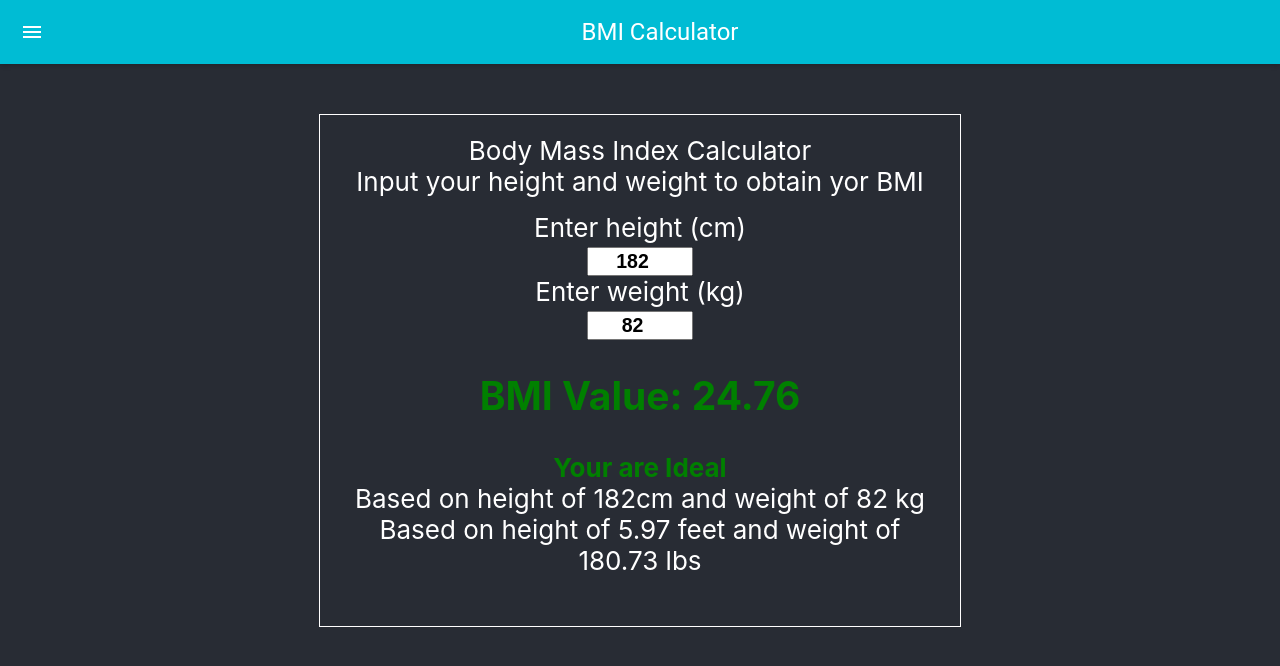
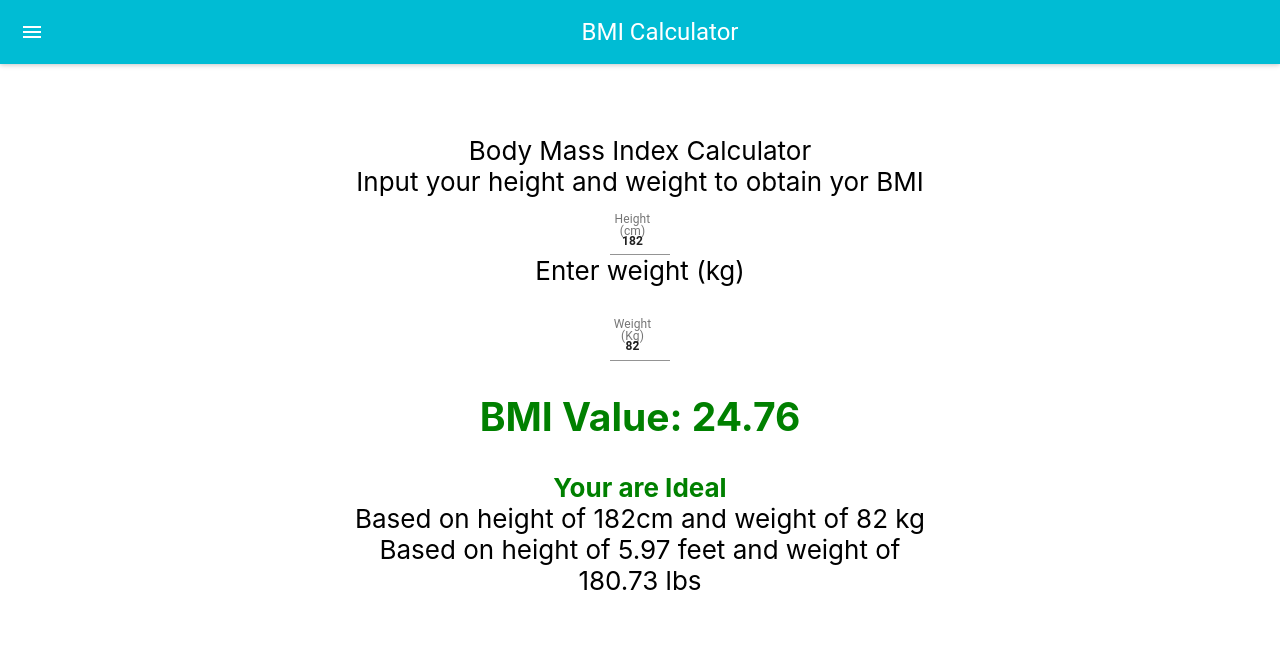
Before and after one commit to maxgdev/bmi-calculator, a React (Create React App) app: page / in a window 1280 px wide. Shown: the top 666 px of the page. Built offline with nearby package versions, Linux system fonts and the light colour scheme.

Commit message:
Replaced generic input with material-ui TextField

```diff
--- a/src/App.css
+++ b/src/App.css
@@ -1,6 +1,6 @@
 body {
   text-align: center;
-  background-color: #282c34;
+  /* background-color: #282c34; */
 }
 .bmivalue {
   font-weight: 600;
@@ -23,7 +23,7 @@ body {
   padding-top: 20px;
   padding-bottom: 50px;
   border: 1px solid white;
-  color: white;
+  /* color: white; */
   font-size: calc(10px + 2vmin);
 }
 .inputClass input {
--- a/src/components/getInput.js
+++ b/src/components/getInput.js
@@ -1,21 +1,23 @@
 import React from  "react";
+import TextField from '@material-ui/core/TextField';
 
 export default function GetInputs({ height, weight, hfn, wfn}) {
-
     return (
         <div className='inputClass'>
-            <p>Enter height (cm)</p>
-                <input
+            <TextField
                 type="number"
-                    placeholder="Height"
+                label="Height (cm)"
+                fullWidth={false}
                 name="height"
                 value={height}
                 onChange={e => hfn(e.target.value)}
             />
+
             <p>Enter weight (kg)</p>
-            <input
+            <br />
+            <TextField
                type="number"
-                    placeholder="Weight"
+               label="Weight (Kg)"
                name="weight"
                value={weight}
                onChange={e => wfn(e.target.value)}
```
Lines whose indentation alone changed are shown as unchanged.
